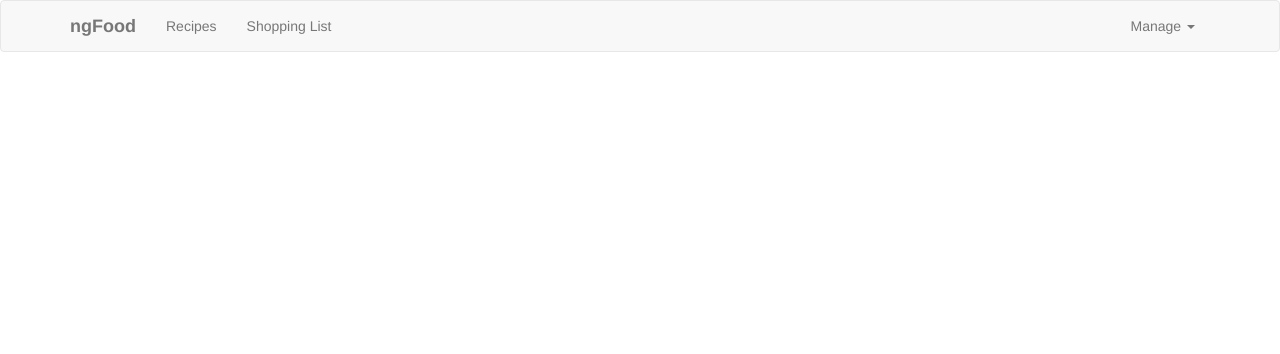
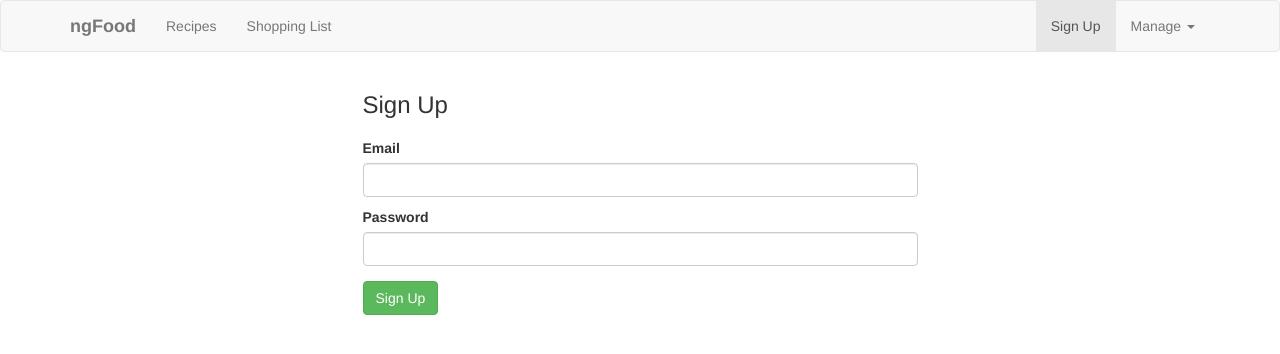
Before and after one commit to n8webdev/ngFood, an Angular app: page /signup in a window 1280 px wide. Before the commit this address led to /. Shown: the top 354 px of the page. Built offline with nearby package versions, Linux system fonts and the light colour scheme.

Commit message:
Sign Up page and Route

```diff
--- a/src/app/app.module.ts
+++ b/src/app/app.module.ts
@@ -18,6 +18,7 @@
 import { DropdownDirective } from './shared/dropdown.directive';
 import { StartComponent } from './recipe-book/start/start.component';
 import { RecipeEditComponent } from './recipe-book/recipe-edit/recipe-edit.component';
+import { SignupComponent } from './auth/signup/signup.component';
 
 @NgModule({
   declarations: [
@@ -31,7 +32,8 @@
     RecipesComponent,
     DropdownDirective,
     StartComponent,
-    RecipeEditComponent
+    RecipeEditComponent,
+    SignupComponent
   ],
   imports: [
     BrowserModule,
--- /dev/null
+++ b/src/app/auth/signup/signup.component.css
@@ -0,0 +1,3 @@
+label {
+  margin-top: 10px;
+}
--- /dev/null
+++ b/src/app/auth/signup/signup.component.html
@@ -0,0 +1,16 @@
+<div class="row">
+  <div class="col-md-6 col-md-offset-3">
+    <h3>Sign Up</h3>
+    <form (ngSubmit)="onSubmit(f)" #f="ngForm">
+      <div class="form-group">
+        <label for="email">Email</label>
+        <input id="email" type="email" name="email" class="form-control" required
+          ngModel>
+        <label for="password">Password</label>
+        <input id="password" type="password" name="password" class="form-control" required
+          ngModel>
+      </div>
+      <button type="submit" class="btn btn-success">Sign Up</button>
+    </form>
+  </div>
+</div>
--- /dev/null
+++ b/src/app/auth/signup/signup.component.ts
@@ -0,0 +1,20 @@
+import { NgForm } from '@angular/forms';
+import { Component, OnInit } from '@angular/core';
+
+@Component({
+  selector: 'app-signup',
+  templateUrl: './signup.component.html',
+  styleUrls: ['./signup.component.css']
+})
+export class SignupComponent implements OnInit {
+
+  constructor() { }
+
+  ngOnInit() {
+  }
+
+  onSubmit(form: NgForm): void {
+
+  }
+
+}
--- a/src/app/navbar/navbar.component.html
+++ b/src/app/navbar/navbar.component.html
@@ -19,6 +19,7 @@
         <li><a href="#" (click)="showShopping()">Shopping List</a></li> -->
       </ul>
       <ul class="nav navbar-nav navbar-right">
+        <li routerLinkActive="active"><a routerLink="/signup">Sign Up</a></li>
         <li class="dropdown" appDropdown>
           <a class="dropdown-toggle" role="button">Manage <span class="caret"></span></a>
           <ul class="dropdown-menu">
```
Also changed, not shown: src/app/app-routing.module.ts (+6 -3 lines), 1 other file (tests, documents, lock files or other folders).
